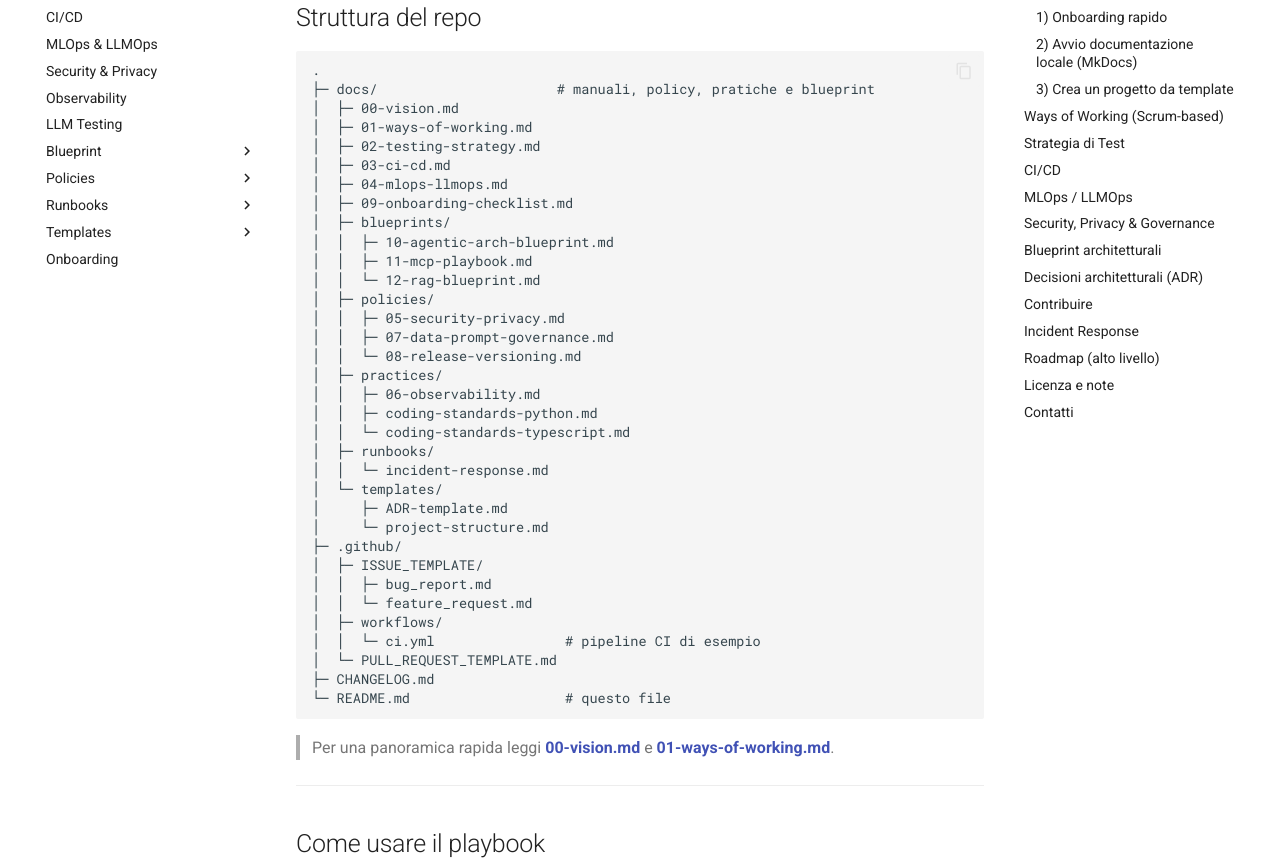
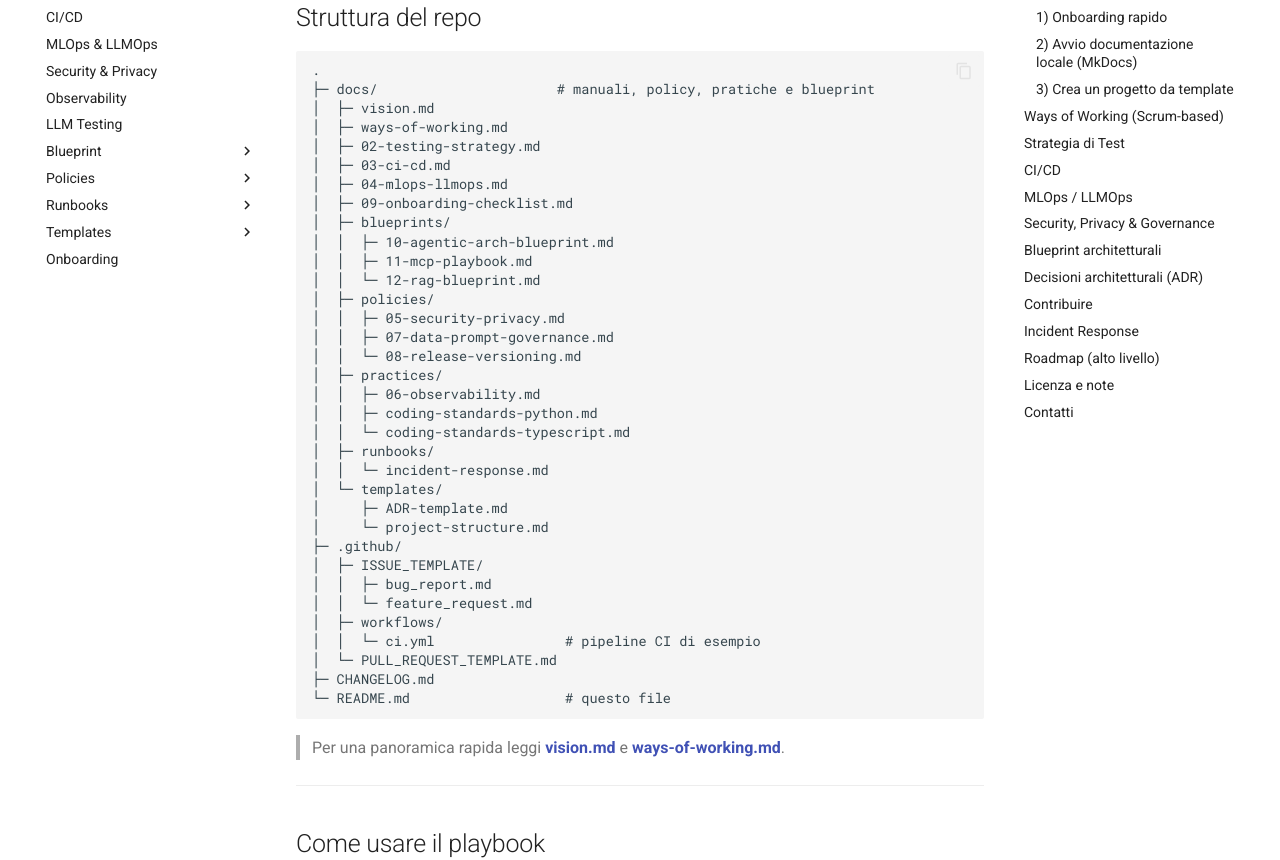
Before and after one commit to mdetommasi/manteia-dev-playbook, an MkDocs documentation site: the page built from docs/index.md, in a window 1280 px wide and 1400 px high, scrolled down 618 px. Shown: the part 199-1059 px from the top of the window. Built offline with MkDocs 1.6.1 and Material for MkDocs 9.7.7, drawn with Linux system fonts in a browser that asks for light colours; some of the changed text lies outside the part shown.

Commit message:
Reorganize documentation files and update structure

````diff
--- a/docs/index.md
+++ b/docs/index.md
@@ -24,8 +24,8 @@ Questo repository raccoglie linee guida, blueprint e template per costruire appl
 ```text
 .
 ├─ docs/                      # manuali, policy, pratiche e blueprint
-│  ├─ 00-vision.md
-│  ├─ 01-ways-of-working.md
+│  ├─ vision.md
+│  ├─ ways-of-working.md
 │  ├─ 02-testing-strategy.md
 │  ├─ 03-ci-cd.md
 │  ├─ 04-mlops-llmops.md
@@ -58,7 +58,7 @@ Questo repository raccoglie linee guida, blueprint e template per costruire appl
 └─ README.md                   # questo file
 ```
 
-> Per una panoramica rapida leggi **[00-vision.md](00-vision.md)** e **[01-ways-of-working.md](01-ways-of-working.md)**.
+> Per una panoramica rapida leggi **[vision.md](vision.md)** e **[ways-of-working.md](ways-of-working.md)**.
 
 ---
 
@@ -89,7 +89,7 @@ mkdocs serve
 - **PR Policy:** 1 feature = 1 PR piccola, code review obbligatoria, **CI verde**.
 - **Issue Types:** feature, bug, tech-debt, research spike.
 - **DoD:** lint/format, type-check OK, test (≥80% quando sensato), docs/ADR aggiornate, observability minima.
-- Dettagli: **[01-ways-of-working.md](01-ways-of-working.md)**.
+- Dettagli: **[ways-of-working.md](ways-of-working.md)**.
 
 ---
 
--- a/mkdocs.yml
+++ b/mkdocs.yml
@@ -13,8 +13,8 @@ docs_dir: docs
 use_directory_urls: true
 nav:
   - Home: index.md
-  - Visione: 00-vision.md
-  - Ways of Working: 01-ways-of-working.md
+  - Visione: vision.md
+  - Ways of Working: ways-of-working.md
   - Test: 02-testing-strategy.md
   - CI/CD: 03-ci-cd.md
   - MLOps & LLMOps: 04-mlops-llmops.md
````
Also changed, not shown: docs/09-onboarding-checklist.md (+1 -1 lines), docs/vision.md (renamed from docs/00-vision.md), docs/ways-of-working.md (renamed from docs/01-ways-of-working.md).
